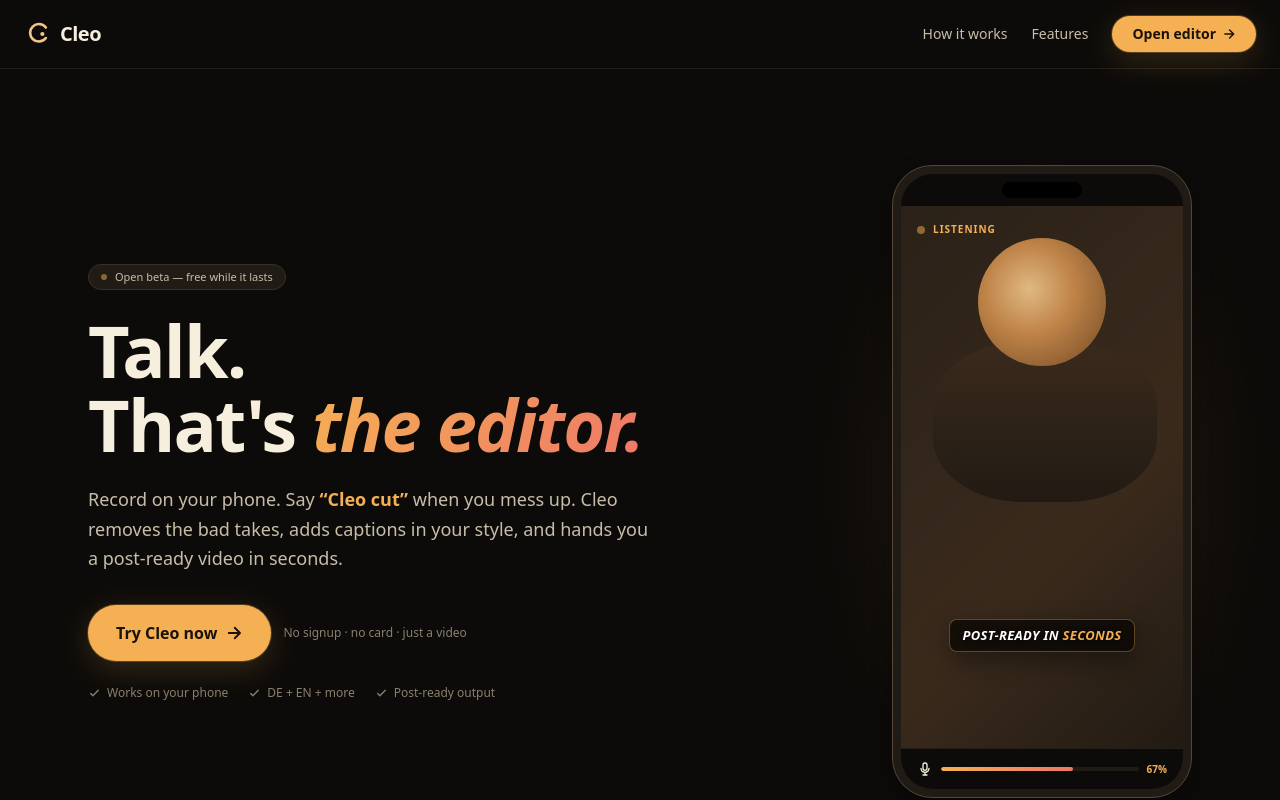
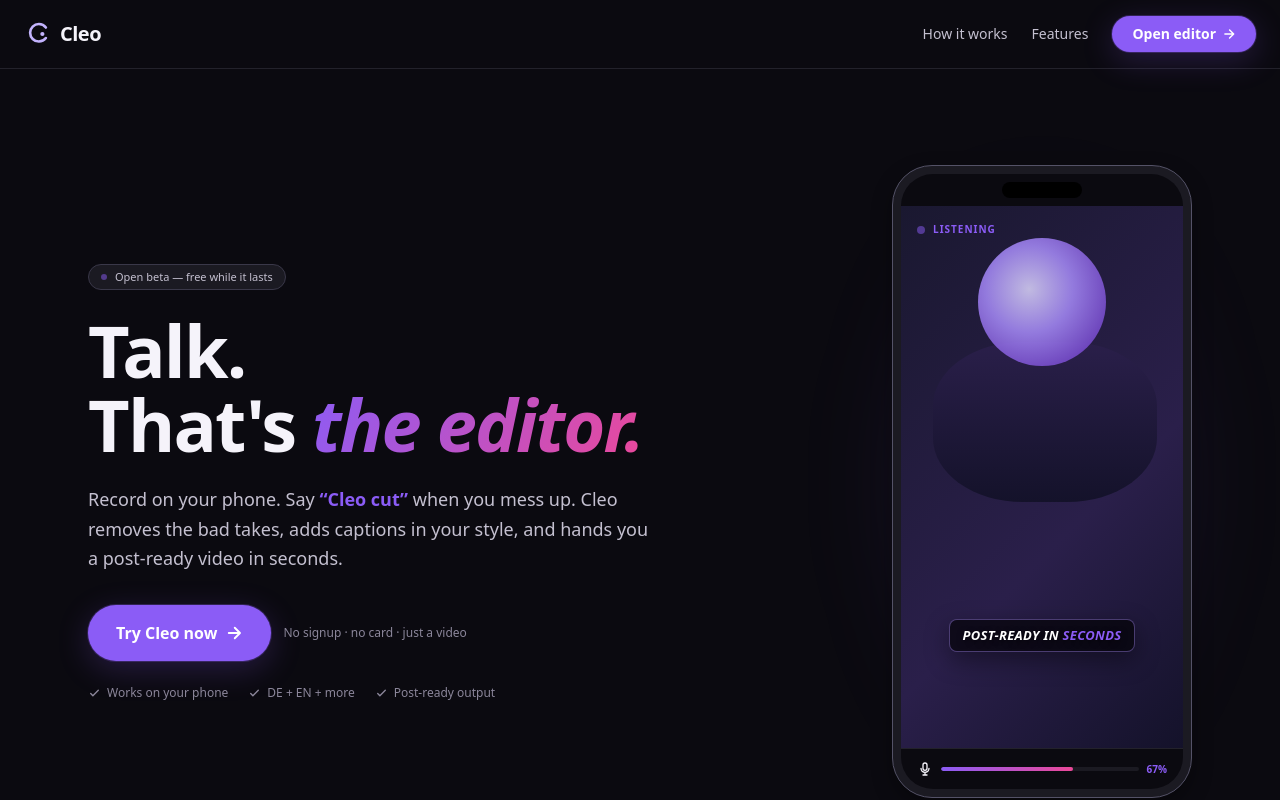
Before and after one commit to Xxselo36/video-editor-app, a Next.js app in the folder web/: page / in a window 1280 px wide. Shown: the top 800 px of the page. Built offline with nearby package versions, Linux system fonts and the light colour scheme.

Commit message:
Session 7: Swap amber → deep violet accent (industry standard for AI creators)

```diff
--- a/web/src/app/globals.css
+++ b/web/src/app/globals.css
@@ -5,43 +5,46 @@
  * (pops on dark), rose for energy on CTAs. No cold zinc/gray.
  */
 :root {
-  /* Surfaces */
-  --surface-0: #0d0b09;      /* page bg — warm near-black */
-  --surface-1: #17130f;      /* card bg */
-  --surface-2: #211b15;      /* elevated */
-  --surface-tint: #2a2118;   /* subtle warm wash */
+  /* Surfaces — subtly cool near-black, works with violet accent
+   * without warm/cool clash. Still not pure grey — has a slight
+   * blue-violet undertone that unifies with the accent.
+   */
+  --surface-0: #0b0a10;      /* page bg */
+  --surface-1: #131217;      /* card bg */
+  --surface-2: #1b1a22;      /* elevated */
+  --surface-tint: #24222d;   /* subtle wash */
 
-  /* Text */
-  --text-strong: #f6efde;    /* warm off-white for headings */
-  --text-body: #c8bda8;      /* warm mid for body */
-  --text-muted: #8a7f6d;     /* warm muted */
-  --text-faint: #4d443a;     /* warm dim */
+  /* Text — off-white with a tiny cool cast */
+  --text-strong: #f5f3fa;
+  --text-body: #c4c0d0;
+  --text-muted: #8b869a;
+  --text-faint: #4a4756;
 
   /* Borders */
-  --border: #251f18;         /* almost invisible */
-  --border-hover: #3a3025;
-  --border-strong: #56463a;
+  --border: #23222b;
+  --border-hover: #3a3849;
+  --border-strong: #545267;
 
-  /* Brand — bright amber pops on dark */
-  --brand: #f5b054;
-  --brand-hover: #ffc274;
-  --brand-tint: rgba(245, 176, 84, 0.12);
-  --brand-strong: #ffd396;
-  --brand-glow: rgba(245, 176, 84, 0.45);
+  /* Brand — Deep Violet, the AI-creator standard */
+  --brand: #8b5cf6;             /* violet-500 */
+  --brand-hover: #a78bfa;       /* violet-400 */
+  --brand-tint: rgba(139, 92, 246, 0.12);
+  --brand-strong: #ddd6fe;      /* violet-200 for text on tint */
+  --brand-glow: rgba(139, 92, 246, 0.4);
 
-  /* Secondary accent — warm coral for energy */
-  --accent: #ee7767;
-  --accent-tint: rgba(238, 119, 103, 0.14);
+  /* Secondary accent — magenta for gradient energy (Runway-style) */
+  --accent: #ec4899;            /* pink-500 */
+  --accent-tint: rgba(236, 72, 153, 0.14);
 
   /* Feedback */
   --danger: #ef6b57;
-  --warn: #f5b054;
-  --success: #6dbfa1;
+  --warn: #f59e0b;
+  --success: #10b981;
 
-  /* Shadows — warm glow */
+  /* Shadows */
   --shadow-sm: 0 1px 2px rgba(0, 0, 0, 0.4);
   --shadow-md: 0 8px 20px rgba(0, 0, 0, 0.35);
-  --shadow-glow: 0 0 0 1px rgba(245, 176, 84, 0.25), 0 8px 32px rgba(245, 176, 84, 0.18);
+  --shadow-glow: 0 0 0 1px rgba(139, 92, 246, 0.25), 0 8px 32px rgba(139, 92, 246, 0.22);
 }
 
 @theme inline {
@@ -59,15 +62,17 @@
   -moz-osx-font-smoothing: grayscale;
 }
 
-/* Soft warm radial glow at top of page — subtle, adds depth */
+/* Soft violet + magenta radial glow at top of page — subtle depth,
+ * Runway-style iridescence without going overboard.
+ */
 body::before {
   content: "";
   position: fixed;
   inset: 0;
   pointer-events: none;
   background:
-    radial-gradient(ellipse 60% 40% at 50% 0%, rgba(245, 176, 84, 0.08), transparent 70%),
-    radial-gradient(ellipse 40% 30% at 90% 10%, rgba(238, 119, 103, 0.06), transparent 70%);
+    radial-gradient(ellipse 60% 40% at 50% 0%, rgba(139, 92, 246, 0.12), transparent 70%),
+    radial-gradient(ellipse 40% 30% at 90% 10%, rgba(236, 72, 153, 0.06), transparent 70%);
   z-index: 0;
 }
 
--- a/web/src/app/page.tsx
+++ b/web/src/app/page.tsx
@@ -39,7 +39,7 @@
             className="inline-flex items-center gap-1.5 rounded-full px-5 py-2 font-semibold transition-transform hover:scale-105"
             style={{
               background: "var(--brand)",
-              color: "#1a1208",
+              color: "white",
               boxShadow: "var(--shadow-glow)",
             }}
           >
@@ -106,7 +106,7 @@
               className="group inline-flex w-full items-center justify-center gap-2 rounded-full px-7 py-4 text-base font-semibold transition-transform hover:scale-[1.02] sm:w-auto"
               style={{
                 background: "var(--brand)",
-                color: "#1a1208",
+                color: "white",
                 boxShadow: "var(--shadow-glow)",
               }}
             >
@@ -271,7 +271,7 @@
             className="inline-flex items-center gap-2 rounded-full px-8 py-4 text-base font-semibold transition-transform hover:scale-[1.02]"
             style={{
               background: "var(--brand)",
-              color: "#1a1208",
+              color: "white",
               boxShadow: "var(--shadow-glow)",
             }}
           >
@@ -358,7 +358,7 @@
             className="relative flex-1 overflow-hidden"
             style={{
               background:
-                "linear-gradient(135deg, #2a2118 0%, #3a2a1c 60%, #221b13 100%)",
+                "linear-gradient(135deg, #1a1830 0%, #2a1f4a 60%, #14122a 100%)",
             }}
           >
             {/* Fake face silhouette */}
@@ -367,7 +367,7 @@
                 className="mx-auto h-32 w-32 rounded-full"
                 style={{
                   background:
-                    "radial-gradient(circle at 40% 40%, #ffd396, #d99551 40%, #7a4d24 100%)",
+                    "radial-gradient(circle at 40% 40%, #ddd6fe, #a78bfa 40%, #5b21b6 100%)",
                   opacity: 0.85,
                 }}
               />
@@ -375,7 +375,7 @@
                 className="mx-auto -mt-6 h-40 w-56 rounded-[40%]"
                 style={{
                   background:
-                    "linear-gradient(180deg, #3a2a1c 0%, #221b13 100%)",
+                    "linear-gradient(180deg, #2a1f4a 0%, #14122a 100%)",
                 }}
               />
             </div>
@@ -388,7 +388,7 @@
                   background: "rgba(0,0,0,0.65)",
                   color: "#ffffff",
                   textShadow: "0 2px 6px rgba(0,0,0,0.6)",
-                  border: "1px solid rgba(245,176,84,0.35)",
+                  border: "1px solid rgba(167,139,250,0.4)",
                   boxShadow: "0 8px 24px rgba(0,0,0,0.4)",
                 }}
               >
--- a/web/src/components/Logo.tsx
+++ b/web/src/components/Logo.tsx
@@ -24,8 +24,8 @@
     >
       <defs>
         <linearGradient id="cleoBrand" x1="0" y1="0" x2="32" y2="32">
-          <stop offset="0%" stopColor="#f3c58b" />
-          <stop offset="100%" stopColor="#c47f36" />
+          <stop offset="0%" stopColor="#c4b5fd" />
+          <stop offset="100%" stopColor="#7c3aed" />
         </linearGradient>
       </defs>
       <path
```
